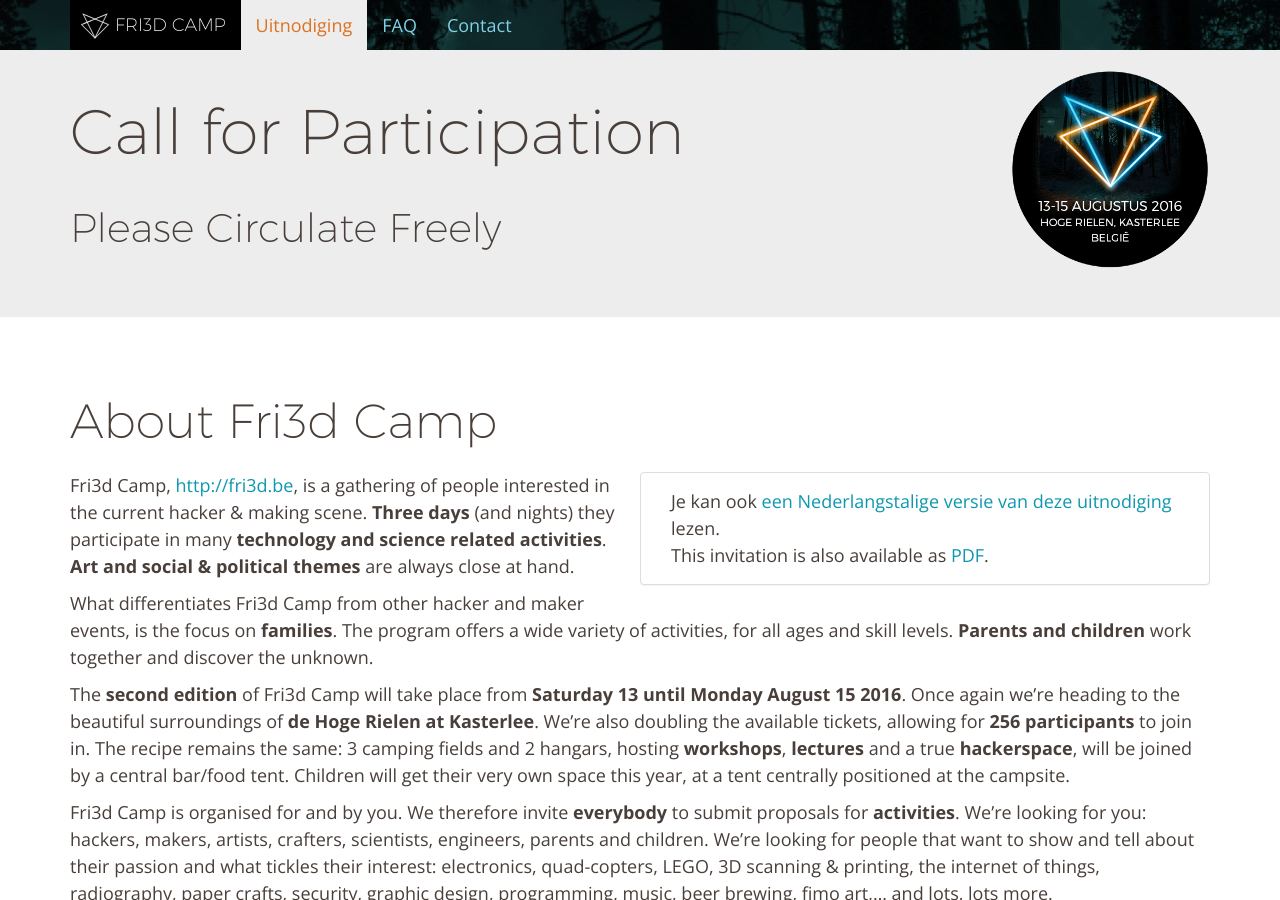
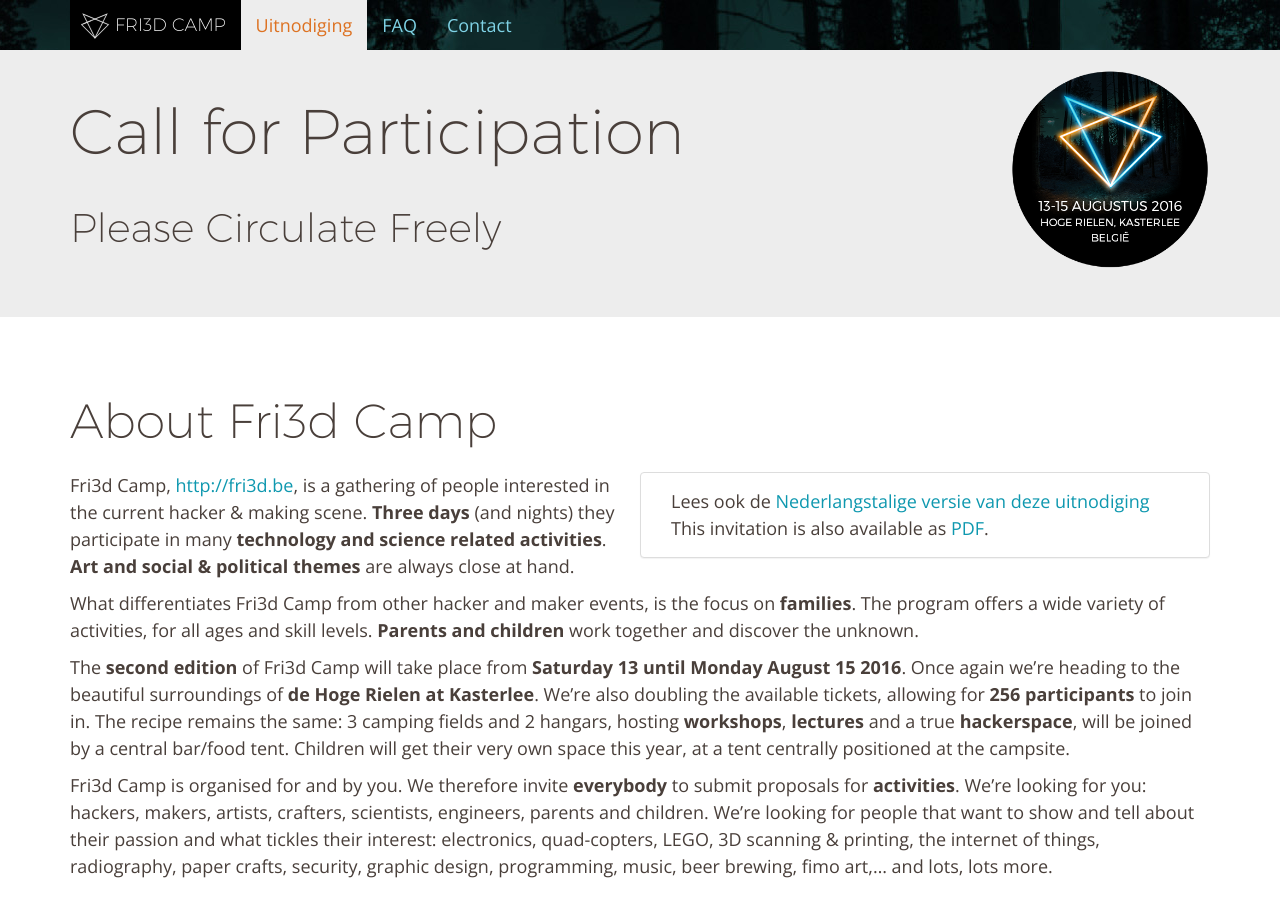
Before and after one commit to Fri3dCamp/fri3dweb2016, a Jekyll site: the page built from uitnodiging/en/index.md, in a window 1280 px wide and 900 px high. Built offline with Jekyll 4.4.1, drawn with Linux system fonts in a browser that asks for light colours; nearby versions of some CDN libraries.

Commit message:
changed text to avoid ugly wrapping

```diff
--- a/uitnodiging/en/index.md
+++ b/uitnodiging/en/index.md
@@ -8,8 +8,7 @@
 
 <div class="panel panel-default panel-uitnodiging col-md-6">
   <div class="panel-body">
-  Je kan ook <a href="../">een Nederlangstalige versie van deze uitnodiging</a>
-  lezen.<br>
+  Lees ook de <a href="../">Nederlangstalige versie van deze uitnodiging</a><br>
   This invitation is also available as <a href="../../assets/Fri3dCamp2016-CFP.pdf">PDF</a>.
   </div>
 </div>
```
